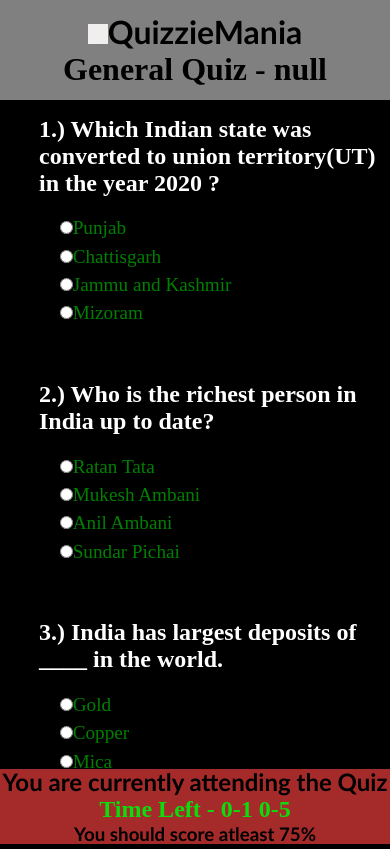
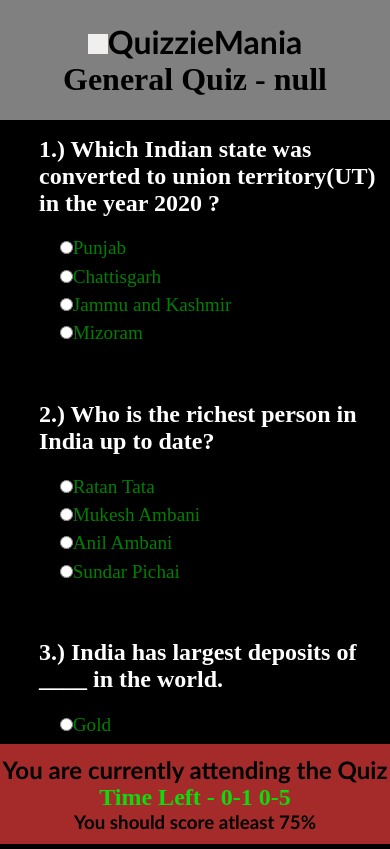
Before and after one commit to samratsakha/quizziemania.github.io, a plain HTML site: page quiz-start.html in a window 390 px wide. Shown: the top 849 px of the page. Drawn offline with Linux system fonts and the light colour scheme.

Commit message:
Quiz
Quiz

```diff
--- a/css/style-quiz-start.css
+++ b/css/style-quiz-start.css
@@ -99,3 +99,28 @@ body{
     height: 15px;
     width: 15px;
 }
+
+
+
+@media only screen and (max-width:500px){
+    .header{
+        display: flex;
+        flex-direction: column;
+        background-color: grey;
+        height: 120px;
+        justify-content: center;
+        align-items: center;
+        position: sticky;
+        top: 0;
+    }
+    .footer{
+        display: flex;
+        flex-direction: column;
+        background-color: brown;
+        height: 100px;
+        justify-content: center;
+        align-items: center;
+        position: sticky;
+        bottom: 0;
+    }
+}
```
